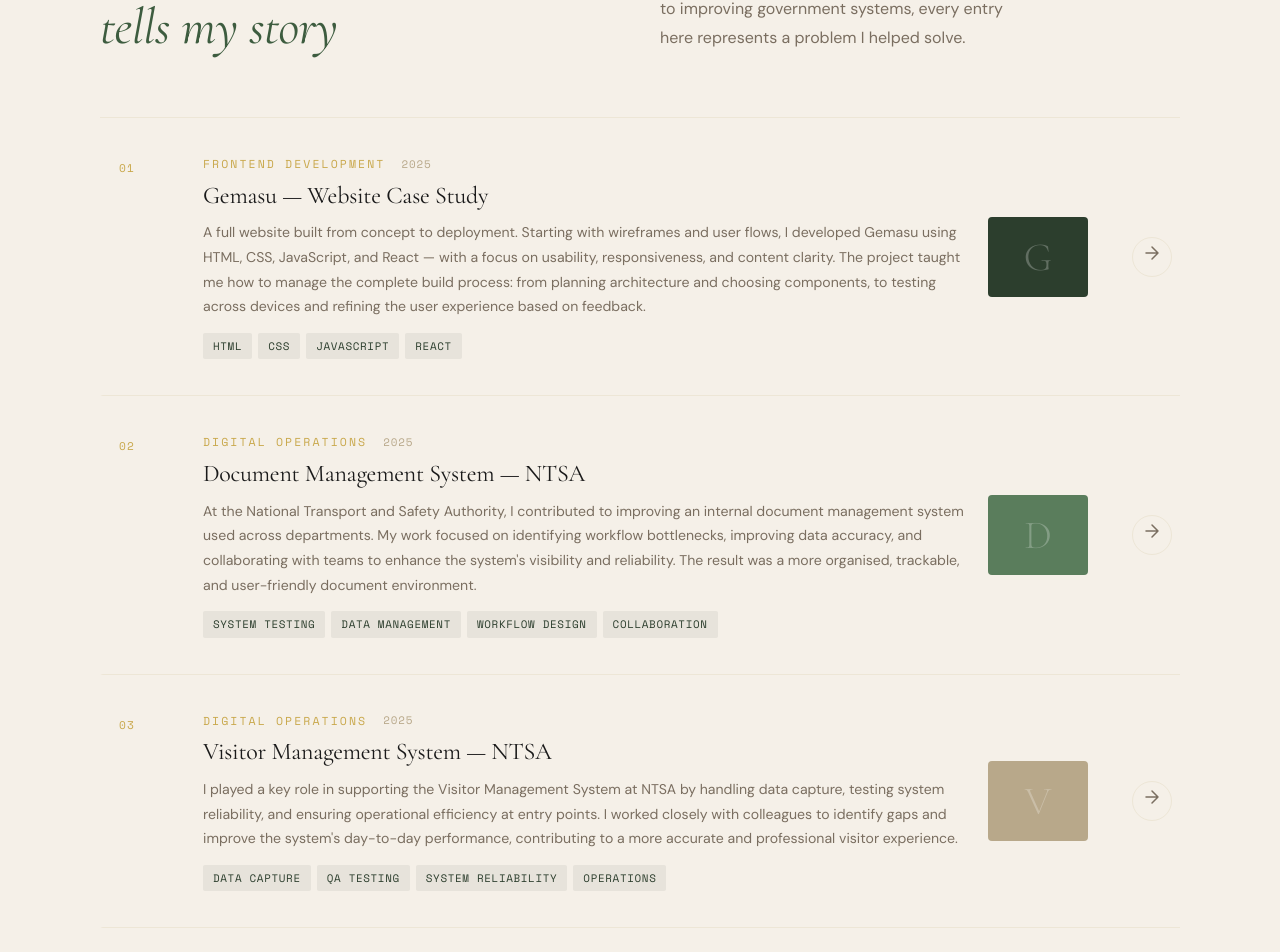
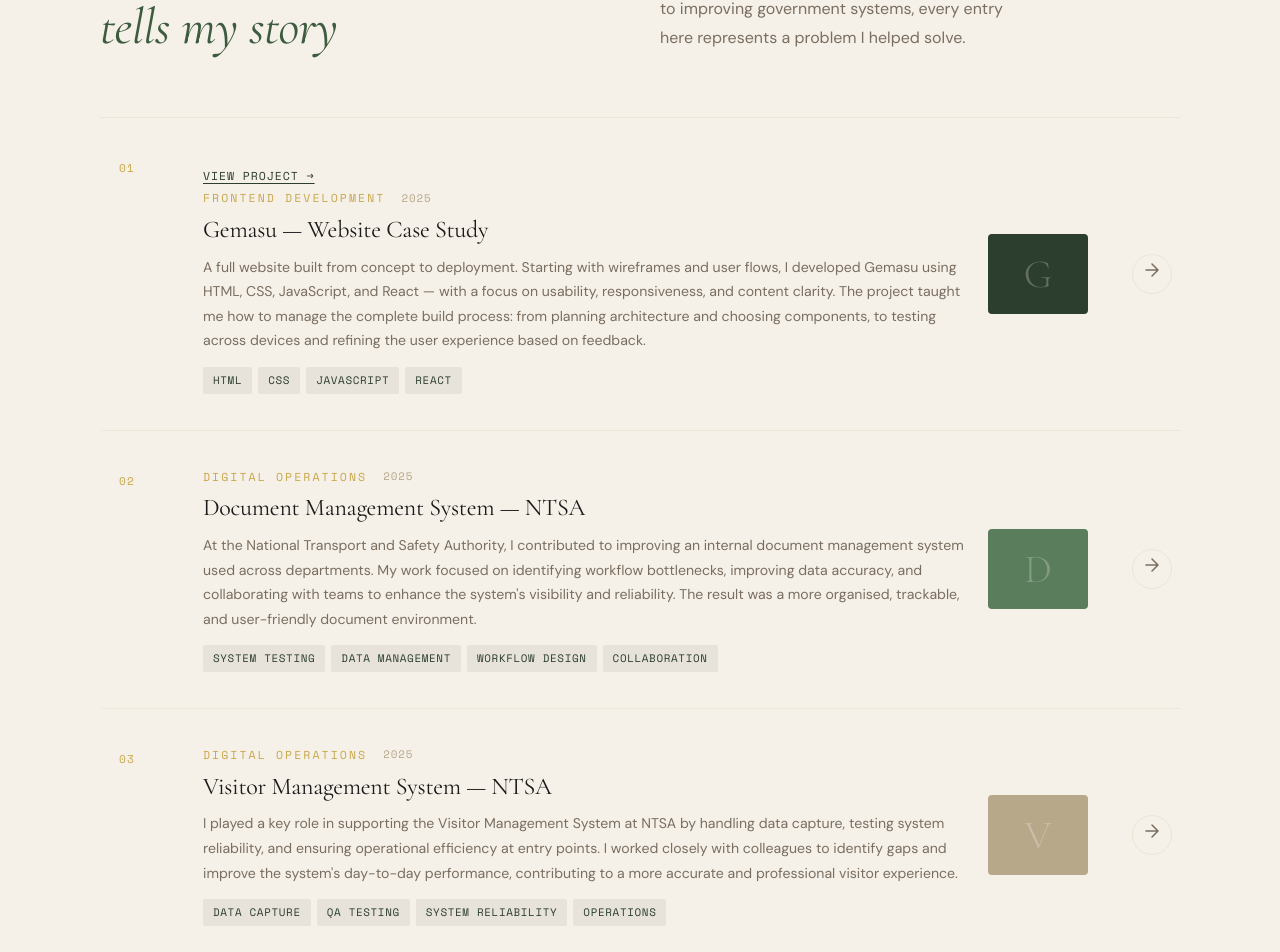
Before and after one commit to LorraObare/lorra-portfolio-, a React (Vite) app: page / in a window 1280 px wide. Shown: the part 3436-4388 px from the top of the page. Built offline with nearby package versions, Linux system fonts and the light colour scheme.

Commit message:
added project link

```diff
--- a/src/Styles/Work.css
+++ b/src/Styles/Work.css
@@ -279,3 +279,14 @@
     font-size: 0.58rem;
   }
 }
+.project-link-text {
+  display: inline-block;
+  margin-top: 12px;
+  font-family: var(--font-mono);
+  font-size: 0.72rem;
+  letter-spacing: 0.08em;
+  text-transform: uppercase;
+  color: var(--forest);
+  text-decoration: underline;
+  text-underline-offset: 3px;
+}
--- a/src/components/Work.jsx
+++ b/src/components/Work.jsx
@@ -11,6 +11,8 @@ const projects = [
     tech: ['HTML', 'CSS', 'JavaScript', 'React'],
     color: '#2C3E2D',
     year: '2025',
+    link: 'https://gemasupaint.co.ke/',
+
   },
   {
     id: 2,
@@ -84,6 +86,11 @@ export default function Work() {
             >
               <div className="project-num">{p.num}</div>
               <div className="project-info">
+                {p.link && (
+               <a href={p.link} className="project-link-text" target="_blank" rel="noopener noreferrer">
+               View Project →
+               </a>
+              )}
                 <div className="project-meta">
                   <span className="label">{p.category}</span>
                   <span className="project-year">{p.year}</span>
```
